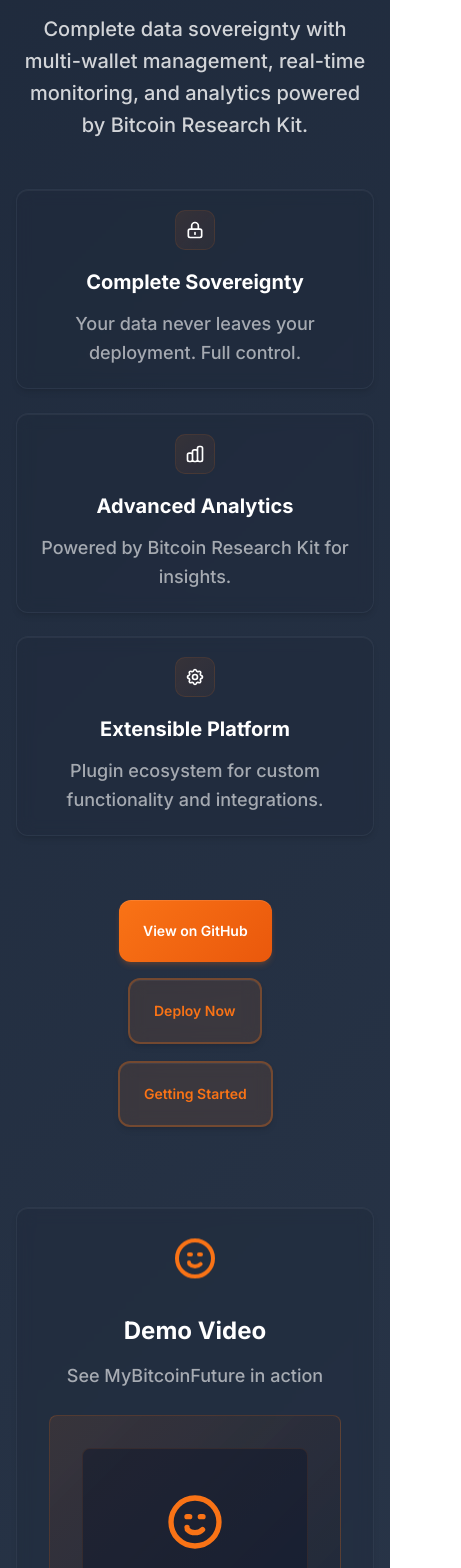
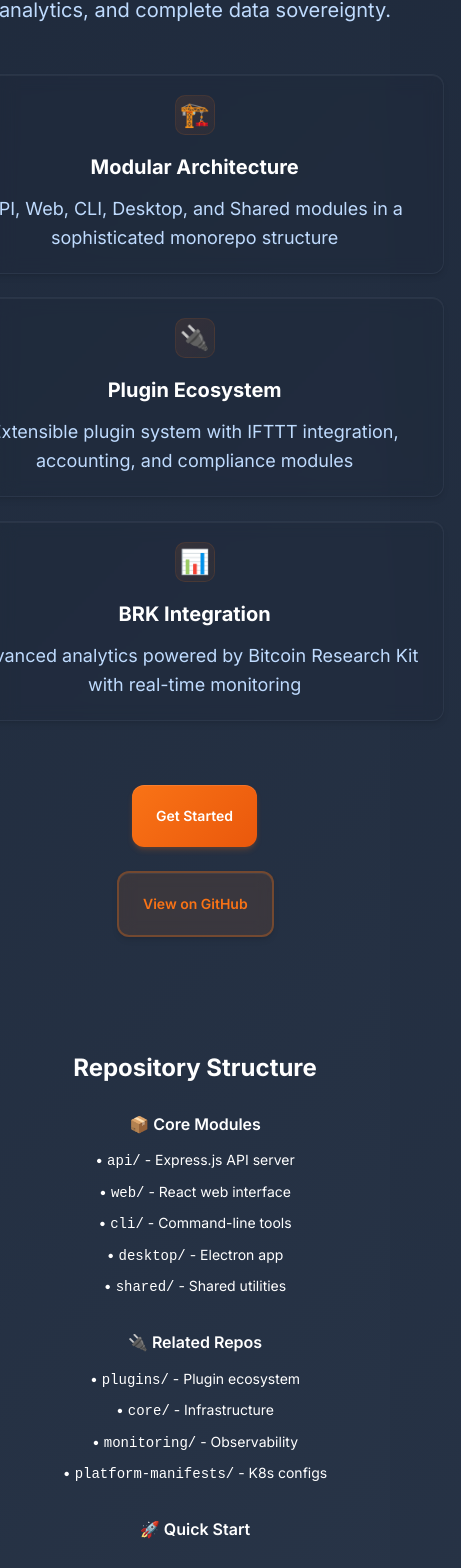
Before and after one commit to MyBitcoinFuture/website, a React (Vite) app: page / in a window 390 px wide. Shown: the part 403-1971 px from the top of the page, 461 px wide, since content can reach past the window. Built offline with nearby package versions, Linux system fonts and the light colour scheme.

Commit message:
Update website to accurately reflect real MBFBTC project - hybrid monorepo with modular architecture

```diff
--- a/src/components/Docs.jsx
+++ b/src/components/Docs.jsx
@@ -8,54 +8,76 @@
       description: "Quick start guides and basic setup",
       icon: "🚀",
       items: [
-        { title: "Installation Guide", description: "Step-by-step installation instructions", status: "available" },
-        { title: "Quick Start", description: "Get up and running in 5 minutes", status: "available" },
-        { title: "Configuration", description: "Basic configuration options", status: "available" },
-        { title: "First Wallet", description: "Adding your first Bitcoin wallet", status: "available" }
+        { title: "Installation", description: "Clone and install the monorepo", status: "available" },
+        { title: "Environment Setup", description: "Configure .env and dependencies", status: "available" },
+        { title: "Development Mode", description: "Start all services with npm run dev", status: "available" },
+        { title: "First Wallet", description: "Add your first Bitcoin wallet", status: "available" }
       ]
     },
     {
-      title: "Core Platform",
-      description: "Main system architecture and components",
+      title: "Monorepo Architecture",
+      description: "Understanding the hybrid monorepo structure",
       icon: "🏗️",
       items: [
-        { title: "System Architecture", description: "Overview of the platform design", status: "available" },
-        { title: "API Reference", description: "Complete REST API documentation", status: "coming-soon" },
-        { title: "Database Schema", description: "Data models and relationships", status: "coming-soon" },
-        { title: "Authentication", description: "Security and access control", status: "coming-soon" }
+        { title: "Workspace Overview", description: "API, Web, CLI, Desktop, Shared modules", status: "available" },
+        { title: "Module Dependencies", description: "How modules interact and share code", status: "available" },
+        { title: "Build System", description: "npm workspaces and build scripts", status: "available" },
+        { title: "Development Workflow", description: "Working across multiple modules", status: "available" }
       ]
     },
     {
-      title: "Treasury Management",
-      description: "Multi-wallet tracking and portfolio management",
-      icon: "💰",
+      title: "API Module",
+      description: "Express.js API server with Bitcoin Core integration",
+      icon: "🔌",
       items: [
-        { title: "Wallet Management", description: "Adding, removing, and monitoring wallets", status: "available" },
-        { title: "Portfolio Analytics", description: "Performance tracking and insights", status: "available" },
-        { title: "Transaction Monitoring", description: "Real-time transaction tracking", status: "available" },
-        { title: "Risk Assessment", description: "Portfolio risk analysis and reporting", status: "coming-soon" }
+        { title: "API Server Setup", description: "Express.js server configuration", status: "available" },
+        { title: "Bitcoin Core RPC", description: "Integration with Bitcoin Core", status: "available" },
+        { title: "BRK Integration", description: "Bitcoin Research Kit analytics", status: "available" },
+        { title: "API Reference", description: "Complete REST API documentation", status: "coming-soon" }
       ]
     },
     {
-      title: "Bitcoin Research Kit (BRK)",
-      description: "Advanced analytics and research capabilities",
-      icon: "📊",
+      title: "Web Module",
+      description: "React-based web interface with Material-UI",
+      icon: "🌐",
       items: [
-        { title: "BRK Integration", description: "Setting up and configuring BRK", status: "available" },
-        { title: "Analytics API", description: "Advanced analytics endpoints", status: "coming-soon" },
-        { title: "Research Tools", description: "Custom research and analysis tools", status: "coming-soon" },
-        { title: "Data Export", description: "Exporting analytics data", status: "coming-soon" }
+        { title: "React Components", description: "Component architecture and structure", status: "available" },
+        { title: "Material-UI Integration", description: "UI framework and theming", status: "available" },
+        { title: "State Management", description: "Redux/Context API patterns", status: "available" },
+        { title: "API Client", description: "Frontend API integration", status: "available" }
       ]
     },
     {
-      title: "CLI Interface",
-      description: "Command-line tools and automation",
+      title: "CLI Module",
+      description: "Command-line interface for treasury operations",
       icon: "💻",
       items: [
         { title: "CLI Installation", description: "Installing the command-line tools", status: "available" },
         { title: "Basic Commands", description: "Essential CLI operations", status: "available" },
-        { title: "Advanced Commands", description: "Power user CLI features", status: "coming-soon" },
-        { title: "Automation", description: "Scripting and automation examples", status: "coming-soon" }
+        { title: "Wallet Operations", description: "Wallet management via CLI", status: "available" },
+        { title: "Automation Scripts", description: "CLI automation and scripting", status: "coming-soon" }
+      ]
+    },
+    {
+      title: "Desktop Module",
+      description: "Electron-based desktop application",
+      icon: "🖥️",
+      items: [
+        { title: "Electron Setup", description: "Desktop app configuration", status: "available" },
+        { title: "Main Process", description: "Electron main process logic", status: "available" },
+        { title: "Renderer Process", description: "UI rendering and IPC", status: "available" },
+        { title: "Desktop Features", description: "Native desktop capabilities", status: "coming-soon" }
+      ]
+    },
+    {
+      title: "Plugin System",
+      description: "Extensible plugin architecture",
+      icon: "🔌",
+      items: [
+        { title: "Plugin Architecture", description: "Understanding the plugin system", status: "available" },
+        { title: "IFTTT Integration", description: "Automated workflow plugins", status: "available" },
+        { title: "Accounting Plugins", description: "Financial reporting plugins", status: "coming-soon" },
+        { title: "Plugin Development", description: "Creating custom plugins", status: "coming-soon" }
       ]
     },
     {
@@ -63,32 +85,43 @@
       description: "Production deployment and infrastructure",
       icon: "🚀",
       items: [
-        { title: "Docker Deployment", description: "Containerized deployment guide", status: "available" },
-        { title: "Start9/Umbrel", description: "Home server deployment", status: "available" },
-        { title: "Cloud VPS", description: "Cloud deployment options", status: "coming-soon" },
-        { title: "Kubernetes", description: "Enterprise Kubernetes deployment", status: "coming-soon" }
-      ]
-    },
-    {
-      title: "Plugin Development",
-      description: "Building and distributing plugins",
-      icon: "🔌",
-      items: [
-        { title: "Plugin Architecture", description: "Understanding the plugin system", status: "coming-soon" },
-        { title: "Creating Plugins", description: "Step-by-step plugin development", status: "coming-soon" },
-        { title: "Plugin API", description: "Plugin development API reference", status: "coming-soon" },
-        { title: "Plugin Marketplace", description: "Distributing your plugins", status: "coming-soon" }
+        { title: "Docker Deployment", description: "Containerized deployment with Docker Compose", status: "available" },
+        { title: "Start9/Umbrel", description: "Home server deployment packages", status: "available" },
+        { title: "Production Config", description: "Nginx, SSL, monitoring setup", status: "available" },
+        { title: "Kubernetes", description: "Enterprise K8s deployment", status: "coming-soon" }
       ]
     },
     {
       title: "Monitoring & Observability",
-      description: "System monitoring and alerting",
+      description: "System monitoring and observability",
       icon: "📈",
       items: [
-        { title: "Health Checks", description: "System health monitoring", status: "available" },
-        { title: "Logging", description: "Log management and analysis", status: "available" },
-        { title: "Metrics", description: "Performance metrics and dashboards", status: "coming-soon" },
-        { title: "Alerting", description: "Setting up alerts and notifications", status: "coming-soon" }
+        { title: "Health Checks", description: "Service health monitoring", status: "available" },
+        { title: "Prometheus Metrics", description: "Performance metrics collection", status: "available" },
+        { title: "Grafana Dashboards", description: "Monitoring dashboards", status: "available" },
+        { title: "Logging", description: "Centralized logging with ELK", status: "coming-soon" }
+      ]
+    },
+    {
+      title: "Security",
+      description: "Security features and best practices",
+      icon: "🔒",
+      items: [
+        { title: "Authentication", description: "JWT-based auth with 2FA", status: "available" },
+        { title: "Authorization", description: "Role-based access control", status: "available" },
+        { title: "Bitcoin Security", description: "xpub-only, no private keys", status: "available" },
+        { title: "Audit Logging", description: "Complete operation audit trail", status: "coming-soon" }
+      ]
+    },
+    {
+      title: "Related Repositories",
+      description: "Additional repositories in the ecosystem",
+      icon: "📚",
+      items: [
+        { title: "MyBitcoinFuture/plugins", description: "Plugin ecosystem repository", status: "available" },
+        { title: "MyBitcoinFuture/core", description: "Infrastructure components", status: "available" },
+        { title: "MyBitcoinFuture/monitoring", description: "Monitoring and observability", status: "available" },
+        { title: "MyBitcoinFuture/platform-manifests", description: "Kubernetes/Helm manifests", status: "available" }
       ]
     }
   ];
@@ -113,8 +146,41 @@
             Documentation
           </h1>
           <p className="text-xl text-slate-300 max-w-3xl mx-auto">
-            Complete guide to MyBitcoinFuture - from quick start to advanced features
+            Complete guide to the MBFBTC hybrid monorepo - from quick start to advanced features
           </p>
+        </div>
+
+        {/* Repository Overview */}
+        <div className="card mb-16">
+          <div className="text-center mb-8">
+            <h2 className="text-3xl font-bold text-white mb-4">MBFBTC Dashboard Monorepo</h2>
+            <p className="text-slate-300 text-lg">
+              A comprehensive Bitcoin treasury management system with modular architecture
+            </p>
+          </div>
+
+          <div className="grid grid-cols-1 md:grid-cols-2 lg:grid-cols-4 gap-6">
+            <div className="text-center p-4">
+              <div className="text-3xl mb-2">📦</div>
+              <h3 className="text-white font-semibold mb-2">5 Core Modules</h3>
+              <p className="text-slate-400 text-sm">API, Web, CLI, Desktop, Shared</p>
+            </div>
+            <div className="text-center p-4">
+              <div className="text-3xl mb-2">🔌</div>
+              <h3 className="text-white font-semibold mb-2">Plugin Ecosystem</h3>
+              <p className="text-slate-400 text-sm">Extensible plugin architecture</p>
+            </div>
+            <div className="text-center p-4">
+              <div className="text-3xl mb-2">📊</div>
+              <h3 className="text-white font-semibold mb-2">BRK Integration</h3>
+              <p className="text-slate-400 text-sm">Bitcoin Research Kit analytics</p>
+            </div>
+            <div className="text-center p-4">
+              <div className="text-3xl mb-2">🚀</div>
+              <h3 className="text-white font-semibold mb-2">Production Ready</h3>
+              <p className="text-slate-400 text-sm">Docker, monitoring, security</p>
+            </div>
+          </div>
         </div>
 
         {/* Documentation Tree */}
@@ -153,11 +219,21 @@
           <div className="card max-w-2xl mx-auto">
             <h3 className="text-2xl font-bold text-white mb-4">Ready to Get Started?</h3>
             <p className="text-slate-300 mb-6">
-              Begin with our quick start guide and have your first wallet connected in minutes.
+              Clone the repository and have the full system running in minutes.
             </p>
-            <Link to="/getting-started" className="btn-primary">
-              Get Started Now
-            </Link>
+            <div className="flex flex-col sm:flex-row gap-4 justify-center">
+              <Link to="/getting-started" className="btn-primary">
+                Get Started
+              </Link>
+              <a
+                href="https://github.com/MyBitcoinFuture/dashboard"
+                target="_blank"
+                rel="noopener noreferrer"
+                className="btn-secondary"
+              >
+                View Repository
+              </a>
+            </div>
           </div>
         </div>
       </div>
--- a/src/components/Hero.jsx
+++ b/src/components/Hero.jsx
@@ -1,117 +1,122 @@
-import { Link } from 'react-router-dom'
+import React from 'react';
+import { Link } from 'react-router-dom';
 
 const Hero = () => {
   return (
-    <section className="section-padding" style={{ paddingTop: 'var(--space-24)', paddingBottom: 'var(--space-16)' }}>
-      <div className="container-max text-center">
+    <section className="relative min-h-screen flex items-center justify-center overflow-hidden">
+      {/* Background */}
+      <div className="absolute inset-0 bg-gradient-to-br from-slate-900 via-slate-800 to-slate-900"></div>
+
+      {/* Content */}
+      <div className="container mx-auto px-6 relative z-10">
+        <div className="text-center max-w-5xl mx-auto">
           {/* Main Headline */}
-        <h1 className="mb-8 animate-fade-in-up">
-          <span className="text-white font-extrabold text-5xl md:text-6xl">Enterprise-Grade</span>
+          <h1
+            className="text-5xl md:text-6xl lg:text-7xl font-bold text-white mb-8 leading-tight"
+            style={{ paddingTop: 'var(--space-24)' }}
+          >
+            <span className="text-gradient">MBFBTC</span>
             <br />
-          <span className="text-orange font-extrabold text-5xl md:text-6xl">Bitcoin Treasury</span>
-          <br />
-          <span className="text-white font-extrabold text-5xl md:text-6xl">Management</span>
+            <span className="text-white">Bitcoin Treasury Management</span>
           </h1>
 
           {/* Subtitle */}
-        <p className="text-white-80 mb-12 animate-fade-in font-medium text-xl md:text-2xl" style={{ maxWidth: '64rem', margin: '0 auto 3rem', animationDelay: '0.2s' }}>
-          Complete data sovereignty with multi-wallet management,
-          real-time monitoring, and analytics powered by Bitcoin Research Kit.
+          <p
+            className="text-xl md:text-2xl text-slate-300 mb-12 max-w-4xl mx-auto leading-relaxed"
+            style={{ marginBottom: 'var(--space-12)' }}
+          >
+            A comprehensive <strong>hybrid monorepo</strong> with modular architecture for enterprise-grade Bitcoin treasury management.
+            Multi-wallet tracking, real-time analytics, and complete data sovereignty.
           </p>
 
-        {/* Key Benefits */}
-        <div className="grid mb-16 animate-fade-in-up" style={{ maxWidth: '80rem', margin: '0 auto 4rem', animationDelay: '0.4s' }}>
-          <div className="card">
-            <div className="icon-container">
-              <svg className="w-6 h-6 text-white" fill="none" stroke="currentColor" viewBox="0 0 24 24">
-                <path strokeLinecap="round" strokeLinejoin="round" strokeWidth={2} d="M12 15v2m-6 4h12a2 2 0 002-2v-6a2 2 0 00-2-2H6a2 2 0 00-2 2v6a2 2 0 002 2zm10-10V7a4 4 0 00-8 0v4h8z" />
-              </svg>
+          {/* Key Features Grid */}
+          <div
+            className="grid grid-cols-1 md:grid-cols-3 gap-8 mb-16"
+            style={{ marginBottom: 'var(--space-16)' }}
+          >
+            <div className="card text-center">
+              <div className="icon-container mx-auto">
+                <span className="text-2xl">🏗️</span>
               </div>
-            <h3 className="text-white mb-3 font-bold text-xl">Complete Sovereignty</h3>
-            <p className="text-white-60 font-medium">Your data never leaves your deployment. Full control.</p>
+              <h3 className="text-xl font-bold text-white mb-3">Modular Architecture</h3>
+              <p className="text-slate-400">
+                API, Web, CLI, Desktop, and Shared modules in a sophisticated monorepo structure
+              </p>
             </div>
 
-          <div className="card">
-            <div className="icon-container">
-              <svg className="w-6 h-6 text-white" fill="none" stroke="currentColor" viewBox="0 0 24 24">
-                <path strokeLinecap="round" strokeLinejoin="round" strokeWidth={2} d="M9 19v-6a2 2 0 00-2-2H5a2 2 0 00-2 2v6a2 2 0 002 2h2a2 2 0 002-2zm0 0V9a2 2 0 012-2h2a2 2 0 012 2v10m-6 0a2 2 0 002 2h2a2 2 0 002-2m0 0V5a2 2 0 012-2h2a2 2 0 012 2v14a2 2 0 01-2 2h-2a2 2 0 01-2-2z" />
-              </svg>
+            <div className="card text-center">
+              <div className="icon-container mx-auto">
+                <span className="text-2xl">🔌</span>
               </div>
-            <h3 className="text-white mb-3 font-bold text-xl">Advanced Analytics</h3>
-            <p className="text-white-60 font-medium">Powered by Bitcoin Research Kit for insights.</p>
+              <h3 className="text-xl font-bold text-white mb-3">Plugin Ecosystem</h3>
+              <p className="text-slate-400">
+                Extensible plugin system with IFTTT integration, accounting, and compliance modules
+              </p>
             </div>
 
-          <div className="card">
-            <div className="icon-container">
-              <svg className="w-6 h-6 text-white" fill="none" stroke="currentColor" viewBox="0 0 24 24">
-                <path strokeLinecap="round" strokeLinejoin="round" strokeWidth={2} d="M10.325 4.317c.426-1.756 2.924-1.756 3.35 0a1.724 1.724 0 002.573 1.066c1.543-.94 3.31.826 2.37 2.37a1.724 1.724 0 001.065 2.572c1.756.426 1.756 2.924 0 3.35a1.724 1.724 0 00-1.066 2.573c.94 1.543-.826 3.31-2.37 2.37a1.724 1.724 0 00-2.572 1.065c-.426 1.756-2.924 1.756-3.35 0a1.724 1.724 0 00-2.573-1.066c-1.543.94-3.31-.826-2.37-2.37a1.724 1.724 0 00-1.065-2.572c-1.756-.426-1.756-2.924 0-3.35a1.724 1.724 0 001.066-2.573c-.94-1.543.826-3.31 2.37-2.37.996.608 2.296.07 2.572-1.065z" />
-                <path strokeLinecap="round" strokeLinejoin="round" strokeWidth={2} d="M15 12a3 3 0 11-6 0 3 3 0 016 0z" />
-              </svg>
+            <div className="card text-center">
+              <div className="icon-container mx-auto">
+                <span className="text-2xl">📊</span>
               </div>
-            <h3 className="text-white mb-3 font-bold text-xl">Extensible Platform</h3>
-            <p className="text-white-60 font-medium">Plugin ecosystem for custom functionality and integrations.</p>
+              <h3 className="text-xl font-bold text-white mb-3">BRK Integration</h3>
+              <p className="text-slate-400">
+                Advanced analytics powered by Bitcoin Research Kit with real-time monitoring
+              </p>
             </div>
           </div>
 
           {/* CTA Buttons */}
-        <div className="btn-group animate-fade-in" style={{ animationDelay: '0.6s' }}>
+          <div className="flex flex-col sm:flex-row gap-6 justify-center items-center">
+            <Link to="/getting-started" className="btn-primary text-lg px-8 py-4">
+              Get Started
+            </Link>
             <a
-            href="https://github.com/MyBitcoinFuture"
+              href="https://github.com/MyBitcoinFuture/dashboard"
               target="_blank"
               rel="noopener noreferrer"
-            className="btn-primary"
+              className="btn-secondary text-lg px-8 py-4"
             >
               View on GitHub
             </a>
-          <a
-            href="#deployment"
-            className="btn-secondary"
-          >
-            Deploy Now
-          </a>
-          <Link
-            to="/getting-started"
-            className="btn-secondary"
-          >
-            Getting Started
-          </Link>
           </div>
 
-        {/* Demo Video */}
-        <div className="mt-20 animate-fade-in" style={{ maxWidth: '96rem', margin: '5rem auto 0', animationDelay: '0.8s' }}>
-          <div className="card" style={{ padding: 'var(--space-8)', position: 'relative' }}>
-            <div className="text-center text-white-60">
-              <div className="animate-float" style={{ marginBottom: 'var(--space-4)' }}>
-                <svg style={{ width: '3rem', height: '3rem', margin: '0 auto', color: 'var(--color-orange)' }} fill="none" stroke="currentColor" viewBox="0 0 24 24">
-                  <path strokeLinecap="round" strokeLinejoin="round" strokeWidth={2} d="M14.828 14.828a4 4 0 01-5.656 0M9 10h1m4 0h1m-6 4h.01M21 12a9 9 0 11-18 0 9 9 0 0118 0z" />
-                </svg>
+          {/* Repository Structure Preview */}
+          <div
+            className="mt-20 p-8 rounded-2xl bg-slate-800/50 backdrop-blur-sm border border-slate-700"
+            style={{ marginTop: 'var(--space-20)' }}
+          >
+            <h3 className="text-2xl font-bold text-white mb-6">Repository Structure</h3>
+            <div className="grid grid-cols-1 md:grid-cols-2 lg:grid-cols-3 gap-6 text-left">
+              <div>
+                <h4 className="text-orange-400 font-semibold mb-3">📦 Core Modules</h4>
+                <ul className="text-slate-300 space-y-2 text-sm">
+                  <li>• <code className="text-orange-300">api/</code> - Express.js API server</li>
+                  <li>• <code className="text-orange-300">web/</code> - React web interface</li>
+                  <li>• <code className="text-orange-300">cli/</code> - Command-line tools</li>
+                  <li>• <code className="text-orange-300">desktop/</code> - Electron app</li>
+                  <li>• <code className="text-orange-300">shared/</code> - Shared utilities</li>
+                </ul>
               </div>
-              <h3 className="text-white mb-3 font-bold text-2xl">Demo Video</h3>
-              <p className="text-white-60 mb-6 font-medium">See MyBitcoinFuture in action</p>
-              <div style={{
-                background: 'linear-gradient(135deg, rgba(249, 115, 22, 0.1) 0%, rgba(15, 23, 42, 0.3) 100%)',
-                borderRadius: '8px',
-                padding: 'var(--space-8)',
-                border: '1px solid rgba(249, 115, 22, 0.2)',
-                maxWidth: '32rem',
-                margin: '0 auto'
-              }}>
-                <div style={{
-                  width: '100%',
-                  height: '200px',
-                  background: 'rgba(15, 23, 42, 0.5)',
-                  borderRadius: '8px',
-                  display: 'flex',
-                  alignItems: 'center',
-                  justifyContent: 'center',
-                  border: '1px solid rgba(249, 115, 22, 0.1)'
-                }}>
-                  <div className="text-center">
-                    <svg style={{ width: '4rem', height: '4rem', margin: '0 auto 1rem', color: 'var(--color-orange)' }} fill="none" stroke="currentColor" viewBox="0 0 24 24">
-                      <path strokeLinecap="round" strokeLinejoin="round" strokeWidth={2} d="M14.828 14.828a4 4 0 01-5.656 0M9 10h1m4 0h1m-6 4h.01M21 12a9 9 0 11-18 0 9 9 0 0118 0z" />
-                    </svg>
-                    <p className="text-white-60 font-medium">Demo Coming Soon</p>
+
+              <div>
+                <h4 className="text-orange-400 font-semibold mb-3">🔌 Related Repos</h4>
+                <ul className="text-slate-300 space-y-2 text-sm">
+                  <li>• <code className="text-orange-300">plugins/</code> - Plugin ecosystem</li>
+                  <li>• <code className="text-orange-300">core/</code> - Infrastructure</li>
+                  <li>• <code className="text-orange-300">monitoring/</code> - Observability</li>
+                  <li>• <code className="text-orange-300">platform-manifests/</code> - K8s configs</li>
+                </ul>
               </div>
+
+              <div>
+                <h4 className="text-orange-400 font-semibold mb-3">🚀 Quick Start</h4>
+                <div className="bg-slate-900 p-4 rounded-lg">
+                  <code className="text-green-400 text-sm">
+                    git clone https://github.com/MyBitcoinFuture/dashboard.git<br/>
+                    cd dashboard<br/>
+                    npm run install:all<br/>
+                    npm run dev
+                  </code>
                 </div>
               </div>
             </div>
@@ -119,7 +124,7 @@
         </div>
       </div>
     </section>
-  )
-}
+  );
+};
 
-export default Hero
+export default Hero;
```
Lines whose indentation alone changed are shown as unchanged.
